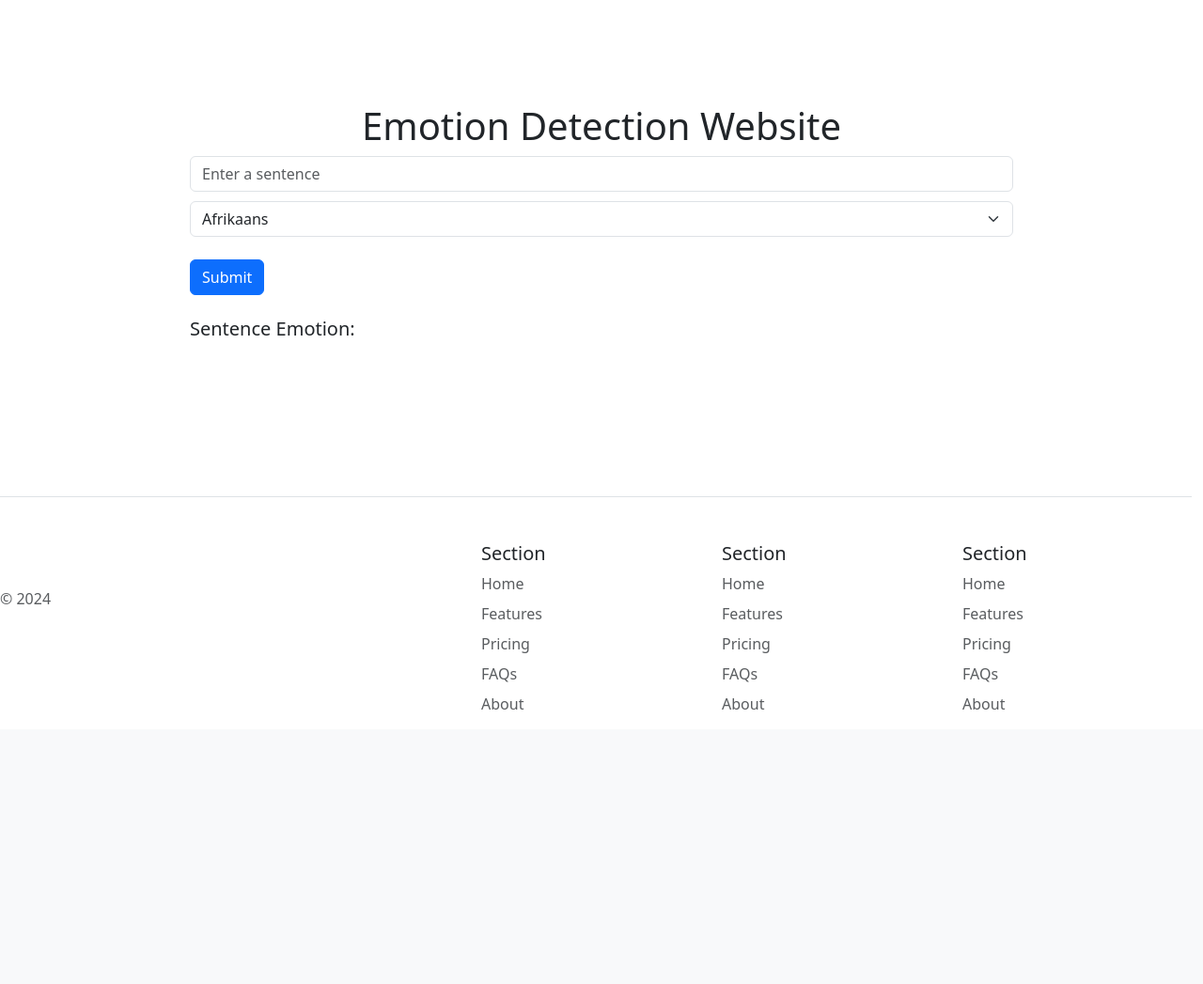
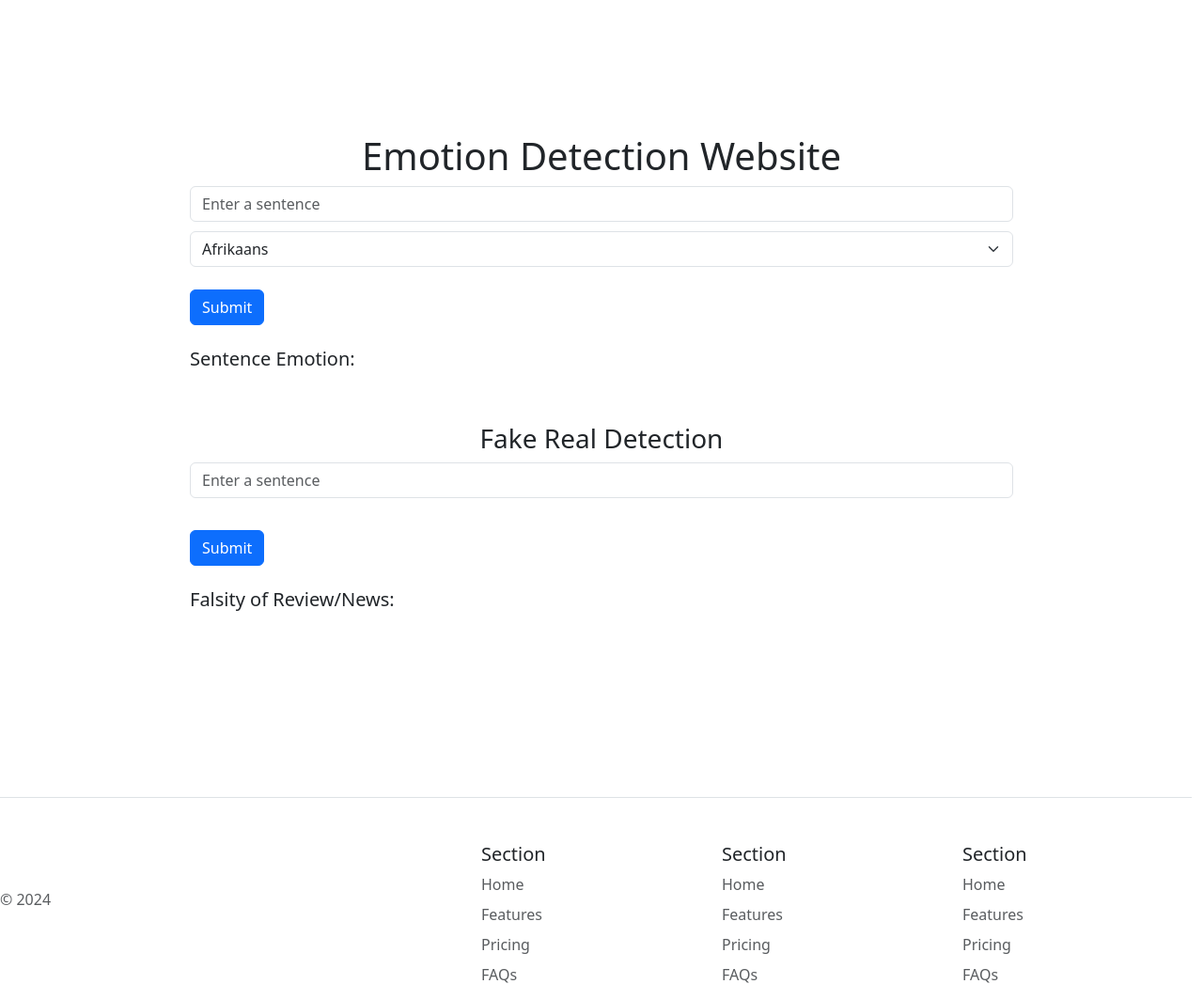
Before and after one commit to Harshit-TheCoder/HackathonWebsite, a Flask app: page / in a window 1280 px wide. Shown: the part 60-1107 px from the top of the page at 94% size. Before the commit the page ends 815 px from the top, so only its background shows below. Run offline with Flask 3, Linux system fonts and the light colour scheme; parts of the project's set-up code (start-up, migrations or seed data) failed here and were passed over.

Commit message:
Fake model connected

```diff
--- a/app.py
+++ b/app.py
@@ -18,6 +18,8 @@ emotion_emoji = [ '😞 or 😢', '😊 or 😄', '❤️ or 😍', '😡 or
 model = load_model('trained_weights/lstm_best_model.h5')
 tkn = pkl.load(open('trained_weights/wordpiece.pkl', 'rb'))
 v = joblib.load("trained_weights/tfv.pkl")
+news = joblib.load("trained_weights/fake_news_model.pkl")
+
 
 @app.route('/predict', methods=['POST'])
 async def predict():
@@ -51,6 +53,22 @@ async def predict():
     return answer
 
 
+@app.route('/detectFakeReal', methods=['POST'])
+def detectFakeReal():
+    data = request.form.get('review')
+    data = list(data)
+    data = v.transform(data)
+    y_pred = news.predict(data)[0]
+    print(y_pred)
+    # idx = np.argmax(y_pred)
+    # result = idx
+    result=""
+    if(y_pred == 1):
+        result = "News is Fake"
+    else:
+        result = "News is Real"
+    return result
+
 @app.route('/')
 def home():
     return render_template('index.html')
--- a/templates/index.html
+++ b/templates/index.html
@@ -1,9 +1,9 @@
 {% extends 'base.html' %}
 {% block title %}{% endblock %}
 {% block content %}
-    <div style="height: 60vh; display: flex; flex-direction: column; align-items: center; justify-content: center;">
+    <div style="height: 100vh; display: flex; flex-direction: column; align-items: center; justify-content: center;">
         <center><h1>Emotion Detection Website</h1></center>
-        <form action="/predict", method="POST">
+        <form action="/predict", method="POST" class="emotion-form">
 
             <div class="container" style="width: 900px;">
                 <div class="row">
@@ -120,7 +120,6 @@
                             <option value="yo">Yoruba</option>
                             <option value="zu">Zulu</option>
                         </select>
-
                     </div>
                 </div>
                 <br>
@@ -141,14 +140,49 @@
             </div>
 
         </form>
+
+        <br><br><h3>Fake Real Detection</h3>
+
+
+
+        <form action="/detectFakeReal", method="POST" class="fake-real-form">
+
+            <div class="container" style="width: 900px;">
+                <div class="row">
+                    <div class="col-12">
+                        <input type="text" class="form-input form-control" placeholder="Enter a sentence" name="review">
+                    </div>
+                    <br><br>
+                    <div class="col-12">
+
+                    </div>
+                </div>
+                <br>
+                <div class="row">
+                    <div class="col-12">
+                        <button class="btn btn-primary" onclick="send_data1()">Submit</button>
+                    </div>
+                </div>
+                <br>
+                <div class="row">
+                    <div class="col-6">
+                        <h5>Falsity of Review/News:</h5>
+                    </div>
+                    <div class="col-6">
+                        <h5 id="prediction1"></h5>
+                    </div>
+                </div>
+            </div>
+
+        </form>
     </div>
 
 
     <script>
         function send_data(){
-            document.querySelector('form').addEventListener('submit', function(event) {
+            document.querySelector('.emotion-form').addEventListener('submit', function(event) {
             event.preventDefault(); // Prevent default form submission behavior
-            var fd = new FormData(document.querySelector('form'));
+            var fd = new FormData(document.querySelector('.emotion-form'));
             var xhr = new XMLHttpRequest();
             xhr.open('POST', '/predict', true);
             document.getElementById('prediction').innerHTML = "Wait predicting!......";
@@ -166,6 +200,32 @@
         });
 
         }
+
+
+
+
+
+        function send_data1(){
+            document.querySelector('.fake-real-form').addEventListener('submit', function(event) {
+            event.preventDefault(); // Prevent default form submission behavior
+            var fd = new FormData(document.querySelector('.fake-real-form'));
+            var xhr = new XMLHttpRequest();
+            xhr.open('POST', '/detectFakeReal', true);
+            document.getElementById('prediction1').innerHTML = "Wait predicting!......";
+            xhr.onreadystatechange = function() {
+                if (xhr.readyState == XMLHttpRequest.DONE) {
+                    if (xhr.status === 200) {
+                        const response = xhr.responseText;
+                        document.getElementById('prediction1').innerHTML = response;
+                    } else {
+                        document.getElementById('prediction1').innerHTML = "Error occurred while predicting.";
+                    }
+                }
+            };
+            xhr.send(fd);
+        });
+
+        }
     </script>
 
 {% endblock %}
```
